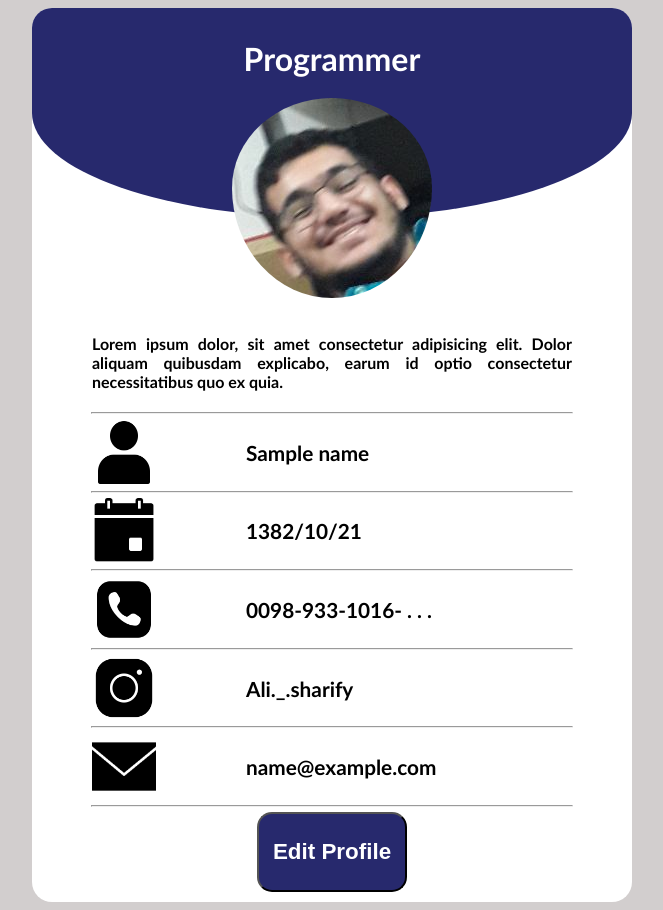
After one commit to ab-sharifi/Flask-apps, a Flask app: template Login-Page/templates/Profile.html in a window 1280 px wide. The commit adds this page. Shown: the whole page, without its empty margins (308-971 px from the left). Run offline with Flask 2, Linux system fonts and the light colour scheme; the template is opened without the code that fills it: most values are stand-ins (such as "Sample title", 1, 10 or a date in 2020); some libraries are stand-ins or nearby versions.

Commit message:
100% complete

```diff
--- a/Login-Page/app.py
+++ b/Login-Page/app.py
@@ -1,8 +1,21 @@
-from flask import Flask, render_template, redirect, request,session
+from flask import Flask, render_template, redirect, request,session,url_for
 from cs50 import SQL
+from flask_session import Session
+
+app = Flask(__name__)
 
 
+app.config["SESSION_PERMANENT"] = False
+app.config["SESSION_TYPE"] = "filesystem"
+Session(app)
+
+# connect with data base
 db=SQL('sqlite:///data.db')
+
+
+
+
+
 
 def validate(username):
     # username cannot start with number
@@ -17,31 +30,61 @@ def validate(username):
     for i in username:
         if not i.isnumeric() and not i.isalpha():
             return False
-
     return True
 
 
+# validate email form user in data base
 def validate_username(username):
     answer = db.execute("""
-    SELECT username FROM users WHERE username LIKE ?""",(username))
+    SELECT username FROM users WHERE username LIKE ?""",username)
+
+    if len(answer) != 0:
+        # username is exists
+        return False
+    # username does not exists
+    return True
+
+
+def validate_password(password):
+    temp = hash(password)
+
+    answer = db.execute("""
+        SELECT * FROM users WHERE password = ?""",temp)
+
+    if len(answer) != 0:
+        # return True password is correct
+        return True
+    # otherwise password is not correct
+    return False
+
+
+# validate a email from user in data base
+def validate_email(email):
+    answer = db.execute("""
+    SELECT email FROM users WHERE email LIKE ?""",email)
 
     if len(answer) != 0:
         return False
     return True
 
 
-
+# create user in data base
 def create_account(username,password,email):
     password =hash(password)
     ans=db.execute("""
     INSERT INTO users (username, password, email) VALUES (? ,? ,?)""",username,password,email)
     if not ans:
         return False
+
     return True
 
+def fetch_data(username):
+    answer = db.execute("""
+    SELECT username,email FROM users WHERE username = ?
+    """,username)
+    return answer
 
 
-app = Flask(__name__)
 
 @app.route('/')
 def index():
@@ -72,18 +115,49 @@ def singup():
 
         # validate username is not duplicate
         if (not validate_username(username)):
-            return render_template("singup.html",message='Username Already Taked by another User :( ')
+            return render_template("singup.html",message='Username Already Take by another User :( ')
+
+        # validate email of user
+        if (not validate_email(email)):
+            return render_template("singup.html",message='This Email Already Exists :( ')
+
 
         # create user account
         if not create_account(email=email,username=username,password=password):
-            return render_template("singup.html",message='Error Something Wring In Server Side :( ')
+            return render_template("singup.html",message='Error Something Wrong In Server Side :( ')
 
-        return render_template("singup.html",success='Register Complete')
+        session['name']= username
+
+        # Register complete redirect user to login page
+        return redirect(url_for('login'))
 
 
 
 
 
-@app.route('/login')
+@app.route('/login',methods=['POST','GET'])
 def login():
-    return render_template('index.html')
+    if request.method == 'GET':
+        return render_template('login.html')
+
+    if request.method == 'POST':
+        username = request.form.get('username')
+        password = request.form.get('password')
+
+        # validate username input
+        if validate(username) == False:
+            return render_template("login.html",message='Username is Not Correct Username Cannot Start With Number or have Space Between it Username Should just have Number and Character')
+
+        # validate is username is in the data base
+        if (validate_username(username) == True):
+            return render_template("login.html",message="Username does Not Exists !")
+
+        # validate password is correct
+        if (validate_password(password) == False):
+            return render_template("login.html",message='Password is Wrong !')
+
+        result = fetch_data(username)
+        name = result[0].get('username')
+        email = result[0].get('email')
+
+        return render_template('Profile.html',email=email,name=name)
--- /dev/null
+++ b/Login-Page/static/css_file/profile.css
@@ -0,0 +1,117 @@
+html{
+    font-family: 'Trebuchet MS', 'Lucida Sans Unicode', 'Lucida Grande', 'Lucida Sans', Arial, sans-serif;
+
+}
+
+
+.pic-header{
+    border-radius: 300%;
+    width:200px;
+}
+
+.container{
+    width: 600px;
+    background-color:white;
+    border-radius:20px;
+    margin: 0 auto;
+}
+
+body{
+    background-color:rgb(210, 206, 206);
+}
+
+.header{
+    background-color:#27296d;
+    height:200px;
+    border-radius: 20px 20px 50% 50%;
+    text-align:center;
+    padding-top:10px;
+}
+
+.header h1{
+    margin-bottom: 0;
+    color:white;
+}
+
+.header img{
+    padding-top:20px;
+}
+
+.about-me{
+    width: 80%;
+    display: flex;
+    justify-content:center;
+    align-items:center;
+    margin: 0 auto;
+    margin-top:100px;
+    font-weight: bold;
+    font-size: 1em;
+    text-align: justify;
+}
+
+.media-body{
+    display: flex;
+
+}
+
+.media-body h3{
+    padding-left: 15%;
+    font-size: 1.3em;
+}
+
+.img-media{
+    width:4em;
+    padding-left:10%;
+}
+
+.line_breaker {
+    width: 80%;
+    margin: 5px auto;
+}
+
+.button button{
+    width: 150px;
+    height:80px;
+    font-size: 1.4em;
+    font-weight: bold;
+    border-radius:15px;
+    background-color:#27296d;
+    /* margin-left: 35%; */
+    color:white;
+    margin-bottom: 10px;
+}
+.button{
+    width:150px;
+    margin: 0 auto;
+}
+
+.button button:hover{
+    background-color:#726a95;
+}
+
+
+h3 a{
+    text-decoration:none;
+    color:inherit;
+}
+
+
+/* responsive */
+
+@media (max-width: 600px)
+{
+    .container{
+     width:95%;
+    }
+    .header img{
+        width:10em;
+    }
+    .img-media{
+        width:3.5em;
+        padding-left:10%;
+    }
+    .about-me{
+        margin-top:30px;
+    }
+
+}
--- a/Login-Page/static/css_file/style.css
+++ b/Login-Page/static/css_file/style.css
@@ -67,6 +67,11 @@ body{
 }
 
 
+.text-field {
+    margin-bottom: 10px;
+}
+
+
 /* alert style */
 /* The alert message box */
 .alert {
--- /dev/null
+++ b/Login-Page/templates/Profile.html
@@ -0,0 +1,75 @@
+<!DOCTYPE html>
+<html lang="en">
+<head>
+    <meta charset="UTF-8">
+    <meta http-equiv="X-UA-Compatible" content="IE=edge">
+    <meta name="viewport" content="width=device-width, initial-scale=1.0">
+    <title>Profile Page</title>
+    <link rel="stylesheet" href="/static/css_file/profile.css">
+</head>
+<body>
+        <div class="container">
+            <main>
+                <div class="box">
+
+                    <!-- header name and picture -->
+                    <div class="header">
+                        <h1>Programmer</h1>
+                        <div class="img-header">
+                            <img src="/static//img/my-profile.jpg" alt="" class="pic-header">
+                        </div>
+                    </div>
+
+
+
+                    <div class="body">
+                        <div class="about-me">
+                            <p>Lorem ipsum dolor, sit amet consectetur adipisicing elit. Dolor aliquam quibusdam explicabo, earum id optio consectetur necessitatibus quo ex quia.</p>
+                        </div>
+
+                        <hr class="line_breaker">
+
+                        <div class="media-body">
+                            <img src="/static//img/user.png" alt="" class="img-media">
+                            <h3>{{name}}</h3>
+                        </div>
+
+                        <hr class="line_breaker">
+
+                        <div class="media-body">
+                            <img src="/static//img/icons8-planner-100.png" alt="" class="img-media">
+                            <h3>1382/10/21</h3>
+                        </div>
+
+                        <hr class="line_breaker">
+
+                        <div class="media-body">
+                            <img src="/static//img/icons8-phone-500.png" alt="" class="img-media">
+                            <h3>0098-933-1016- . . . </h3>
+                        </div>
+
+                        <hr class="line_breaker">
+
+                        <div class="media-body">
+                            <img src="/static/img/icons8-instagram-500.png" alt="" class="img-media">
+                            <h3><a href="https://www.instagram.com/ali._.sharify/">Ali._.sharify</a></h3>
+                        </div>
+
+                        <hr class="line_breaker">
+
+                        <div class="media-body">
+                            <img src="/static//img/icons8-mail-100.png" alt="" class="img-media">
+                            <h3> <a href="mailto:{{email}}">{{email}}</a></h3>
+                        </div>
+
+                        <hr class="line_breaker">
+
+                        <div class="button">
+                            <button>Edit Profile</button>
+                        </div>
+
+                </div>
+            </main>
+        </div>
+</body>
+</html>
```
Also changed, not shown: Login-Page/templates/Login.html (added, +48 -0 lines), Login-Page/templates/singup.html (+8 -4 lines), Login-Page/data.db, Login-Page/static/img/demo.png (added), Login-Page/static/img/icons8-instagram-500.png (added), Login-Page/static/img/icons8-mail-100.png (added), Login-Page/static/img/icons8-phone-500.png (added), Login-Page/static/img/icons8-planner-100.png (added), Login-Page/static/img/mobile-user.png (added), Login-Page/static/img/my-profile.jpg (added), Login-Page/static/img/pic-header.png (added), Login-Page/static/img/profile.png (added), Login-Page/static/img/user.png (added), 1 other file.
